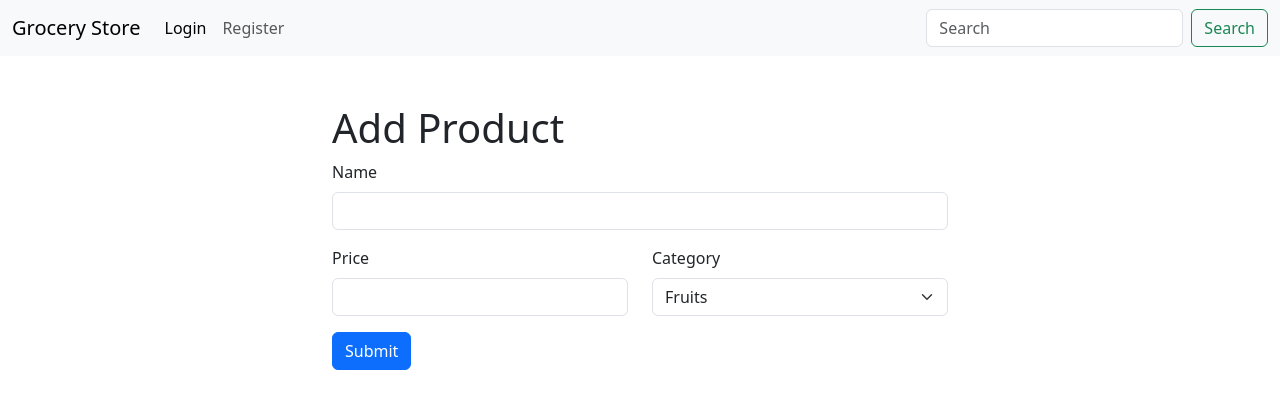
After one commit to rohitrk06/jul25_offline_bootcamp, a Flask app: page /add_product in a window 1280 px wide. The commit adds this page. Shown: the top 409 px of the page. Run offline with Flask 3, Linux system fonts and the light colour scheme.

Commit message:
day 4 code

```diff
--- a/controllers/general_routes.py
+++ b/controllers/general_routes.py
@@ -35,6 +35,8 @@ def login():
         session['email'] = user.email
         session['roles'] = [role.name for role in user.roles]
 
+        print(type(session['roles']))
+
         flash('Login successful!', 'success')
         return redirect(url_for('home'))
 
@@ -44,3 +46,99 @@ def logout():
     session.pop('roles', None)
     flash('You have been logged out.', 'success')
     return redirect(url_for('login'))
+
+@app.route('/register', methods=['GET', 'POST'])
+def register():
+    if request.method == 'GET':
+        return render_template('register.html')
+
+    if request.method == 'POST':
+        email = request.form.get('email')
+        password = request.form.get('password')
+        confirm_password = request.form.get('confirm_password')
+
+        #data validation
+        if not email or not password:
+            flash('Email and password are required.', 'error')
+            return redirect(url_for('register'))
+
+        if password != confirm_password:
+            flash('Passwords do not match.', 'error')
+            return redirect(url_for('register'))
+
+        if len(password) < 6:
+            flash('Password must be at least 6 characters long.', 'error')
+            return redirect(url_for('register'))
+
+        existing_user = User.query.filter_by(email=email).first()
+        if existing_user:
+            flash('Email already registered.', 'error')
+            return redirect(url_for('register'))
+
+        user_role = Role.query.filter_by(name='user').first()
+        user = User(
+            email=email,
+            password=password,
+            roles=[user_role]
+        )
+        db.session.add(user)
+        db.session.commit()
+        flash('Registration successful! You can now log in.', 'success')
+        return redirect(url_for('login'))
+
+@app.route('/add_category', methods=['GET', 'POST'])
+def add_category():
+    if request.method == 'GET':
+        return render_template('add_category.html')
+
+    if request.method == 'POST':
+        name = request.form.get('name')
+
+        #data validation
+        if not name:
+            flash('Category name is required.', 'error')
+            return redirect(url_for('add_category'))
+
+        existing_category = Category.query.filter_by(name=name).first()
+        if existing_category:
+            flash('Category already exists.', 'error')
+            return redirect(url_for('add_category'))
+
+        category = Category(name=name)
+        db.session.add(category)
+        db.session.commit()
+        flash('Category added successfully!', 'success')
+        return redirect(url_for('home'))
+
+@app.route('/add_product', methods=['GET', 'POST'])
+def add_product():
+    if request.method == 'GET':
+        categories = Category.query.all()
+        return render_template('add_product.html', categories = categories)
+
+    if request.method == 'POST':
+        name = request.form.get('name')
+        price = request.form.get('price')
+        category_id = request.form.get('category_id')
+
+        #data validation
+        if not name or not price or not category_id:
+            flash('All fields are required.', 'error')
+            return redirect(url_for('add_product'))
+
+        try:
+            price = float(price)
+        except ValueError:
+            flash('Price must be a number.', 'error')
+            return redirect(url_for('add_product'))
+
+        category = Category.query.get(category_id)
+        if not category:
+            flash('Invalid category selected.', 'error')
+            return redirect(url_for('add_product'))
+
+        product = Product(name=name, price=price, category=category)
+        db.session.add(product)
+        db.session.commit()
+        flash('Product added successfully!', 'success')
+        return redirect(url_for('home'))
--- /dev/null
+++ b/templates/add_product.html
@@ -0,0 +1,42 @@
+{% extends 'index.html' %}
+
+{% block title %} Add Product {% endblock %}
+
+{% block content %}
+<div class="container-fluid">
+    <div class="row justify-content-center">
+        <div class="col-6 m-3">
+            <h1>Add Product</h1>
+
+            <form method="post" action="{{url_for('add_product')}}">
+                <div class="mb-3">
+                    <label for="exampleInputEmail1" class="form-label">Name</label>
+                    <input type="text" class="form-control" id="exampleInputEmail1" aria-describedby="emailHelp" name="name">
+                </div>
+
+                <div class="row">
+                    <div class="col-6">
+                        <div class="mb-3">
+                            <label for="exampleInputPassword1" class="form-label">Price</label>
+                            <input type="number" class="form-control" id="exampleInputPassword1" name="price">
+                        </div>
+                    </div>
+                    <div class="col-6">
+                        <div class="mb-3">
+                            <label for="exampleInputPassword1" class="form-label">Category</label>
+                            <select class="form-select" aria-label="Default select example" name = "category_id">
+                                {% for category in categories %}
+                                    <option value="{{ category.id }}">{{ category.name }}</option>
+                                {% endfor %}
+                            </select>
+                        </div>
+                    </div>
+                </div>
+                <button type="submit" class="btn btn-primary">Submit</button>
+            </form>
+
+        </div>
+    </div>
+</div>
+
+{%endblock%}
--- a/templates/navbar.html
+++ b/templates/navbar.html
@@ -8,6 +8,16 @@
       <ul class="navbar-nav me-auto mb-2 mb-lg-0">
         {% if session.get('email') %}
 
+          {% if 'admin' in session.get('roles') %}
+            <li class="nav-item">
+              <a class="nav-link active" aria-current="page" href={{url_for('add_category')}}>Add Category</a>
+            </li>
+            <li class="nav-item">
+              <a class="nav-link active" aria-current="page" href={{url_for('add_product')}}>Add Product</a>
+            </li>
+          {% else %}
+
+          {% endif %}
           <li class="nav-item">
             <a class="nav-link active" aria-current="page" href="">{{session.get('email')}}</a>
           </li>
@@ -19,7 +29,7 @@
             <a class="nav-link active" aria-current="page" href="/login">Login</a>
           </li>
           <li class="nav-item">
-            <a class="nav-link" href="#">Register</a>
+            <a class="nav-link" href="{{url_for('register')}}">Register</a>
           </li>
         {% endif %}
       </ul>
```
Also changed, not shown: templates/add_category.html (added, +23 -0 lines), templates/home.html (+15 -1 lines), templates/register.html (added, +38 -0 lines), instance/project.sqlite3, templates/admin_dashboard.html (added), templates/user_dashboard.html (added).
